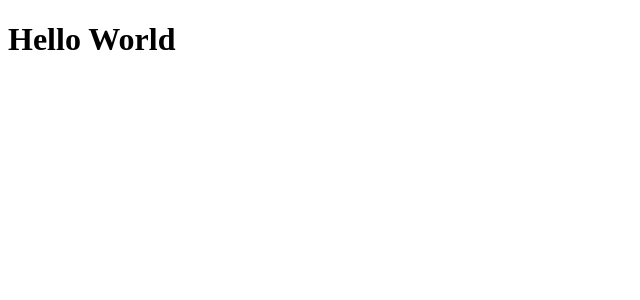
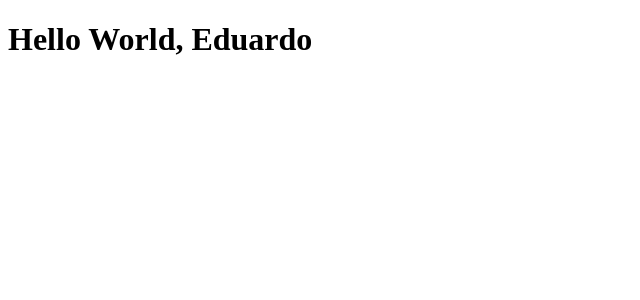
Before and after one commit to EduardoMilione2005/lab-frontend, a JavaScript app in the folder 03-estrutura/: page / in a window 1280 px wide. Shown: the top 300 px of the page, without its empty margins (0-640 px from the left). Built offline with nearby package versions, Linux system fonts and the light colour scheme; the HTML template or start-up script is replaced by a standard one.

Commit message:
EduardoMilione2005 01

```diff
--- a/03-estrutura/src/App.js
+++ b/03-estrutura/src/App.js
@@ -1,5 +1,4 @@
 export default function App() {
-  return (
-    <h1>Hello World</h1>
-  );
+  return <h1>Hello World, Eduardo</h1>
+
 }
```
